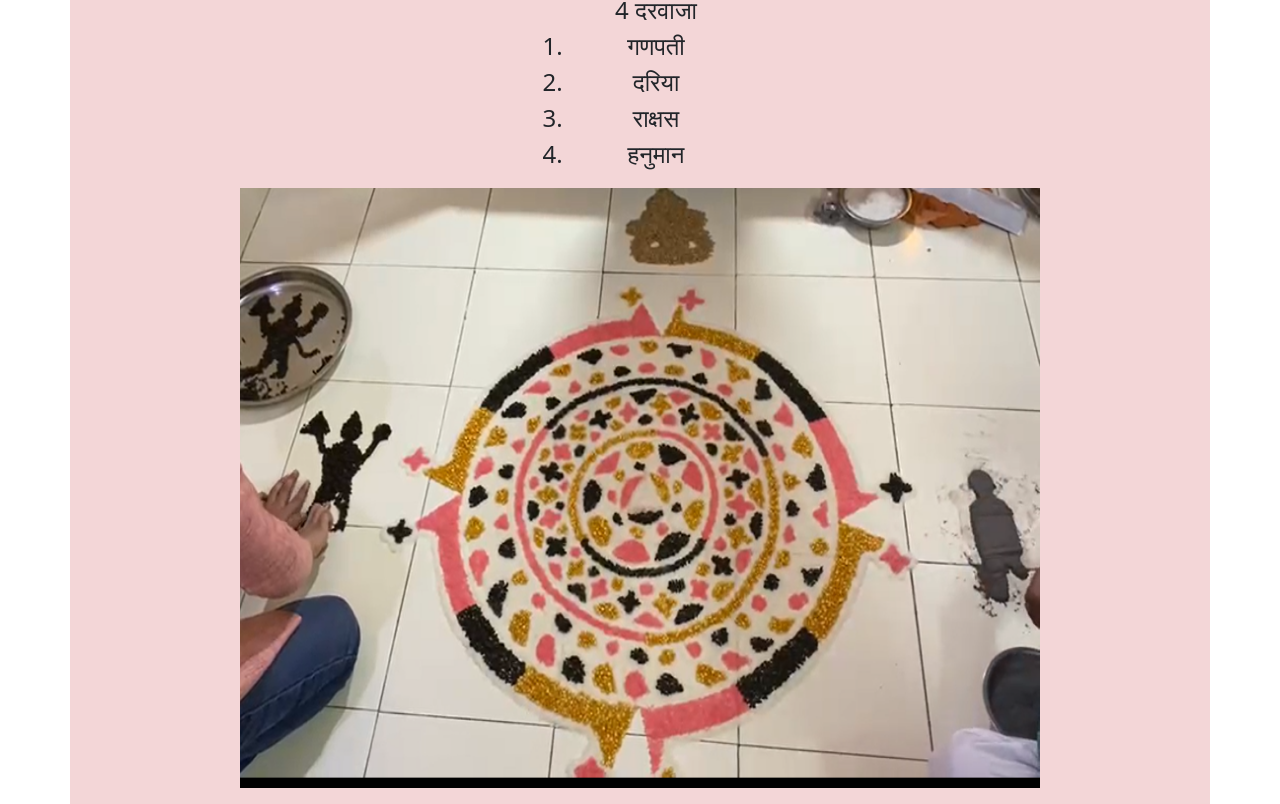
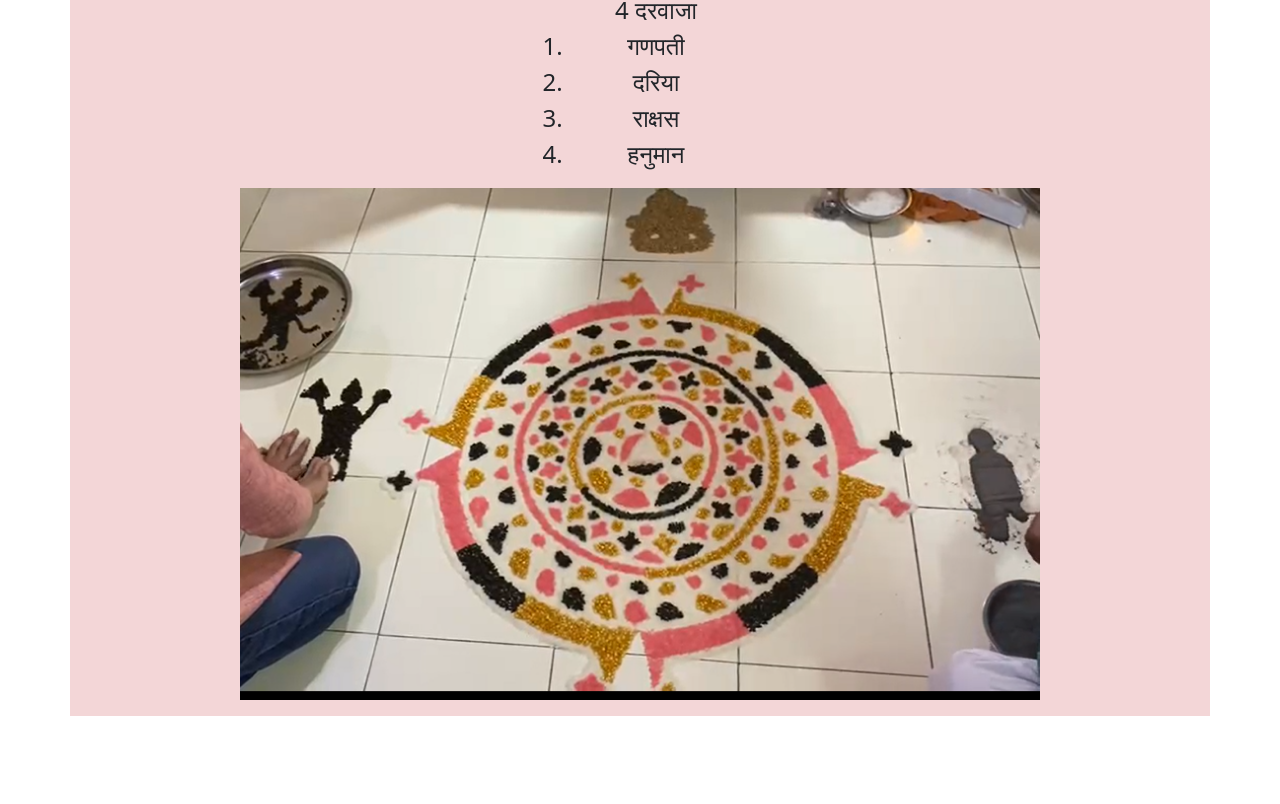
Before and after one commit to Devkumar-parekh/bhajanavali, a React (Create React App) app: page /Chakrapuja in a window 1280 px wide. Shown: the part 438-1242 px from the top of the page. After the commit the page ends 1154 px from the top, so only its background shows below. Built offline with nearby package versions, Linux system fonts and the light colour scheme.

Commit message:
image size

```diff
--- a/src/pages/Chakrapuja.js
+++ b/src/pages/Chakrapuja.js
@@ -32,7 +32,7 @@ const Chakrapuja = () => {
       <div style={{ textAlign: "center" }}>
         <img
           src="./chakrapuja.png"
-          style={{ width: "800px", height: "600px" }}
+          style={{ width: "800px", height: "auto", maxWidth: "100%" }}
           alt="chakrapuja"
         />
       </div>
--- a/src/pages/TaliNiAarti.js
+++ b/src/pages/TaliNiAarti.js
@@ -40,7 +40,7 @@ const TaliNiAarti = () => {
         {/* talichiaarti.jpeg */}
         <img
           src="./talichiaarti.jpeg"
-          style={{ width: "400px", height: "600px" }}
+          style={{ width: "400px", height: "auto", maxWidth: "100%" }}
           alt="chakrapuja"
         />
         {/* <img
```
